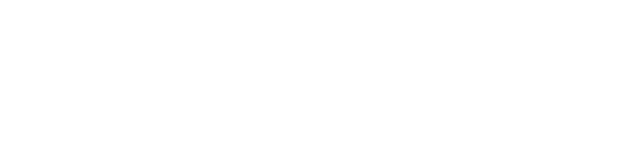
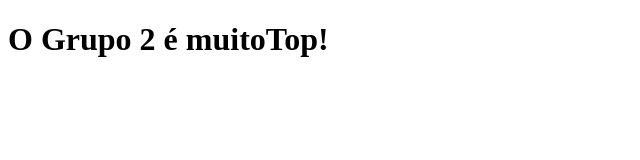
Before and after one commit to ProfessoraAline/Teste-, a plain HTML site: page index.html in a window 1280 px wide. Shown: the whole page, without its empty margins (0-640 px from the left). Drawn offline with Linux system fonts and the light colour scheme.

Commit message:
Update index.html

```diff
--- a/index.html
+++ b/index.html
@@ -7,6 +7,6 @@
     <title>Document</title>
 </head>
 <body>
-
+    <h1> O Grupo 2 é muitoTop!</h1>
 </body>
 </html>
```
